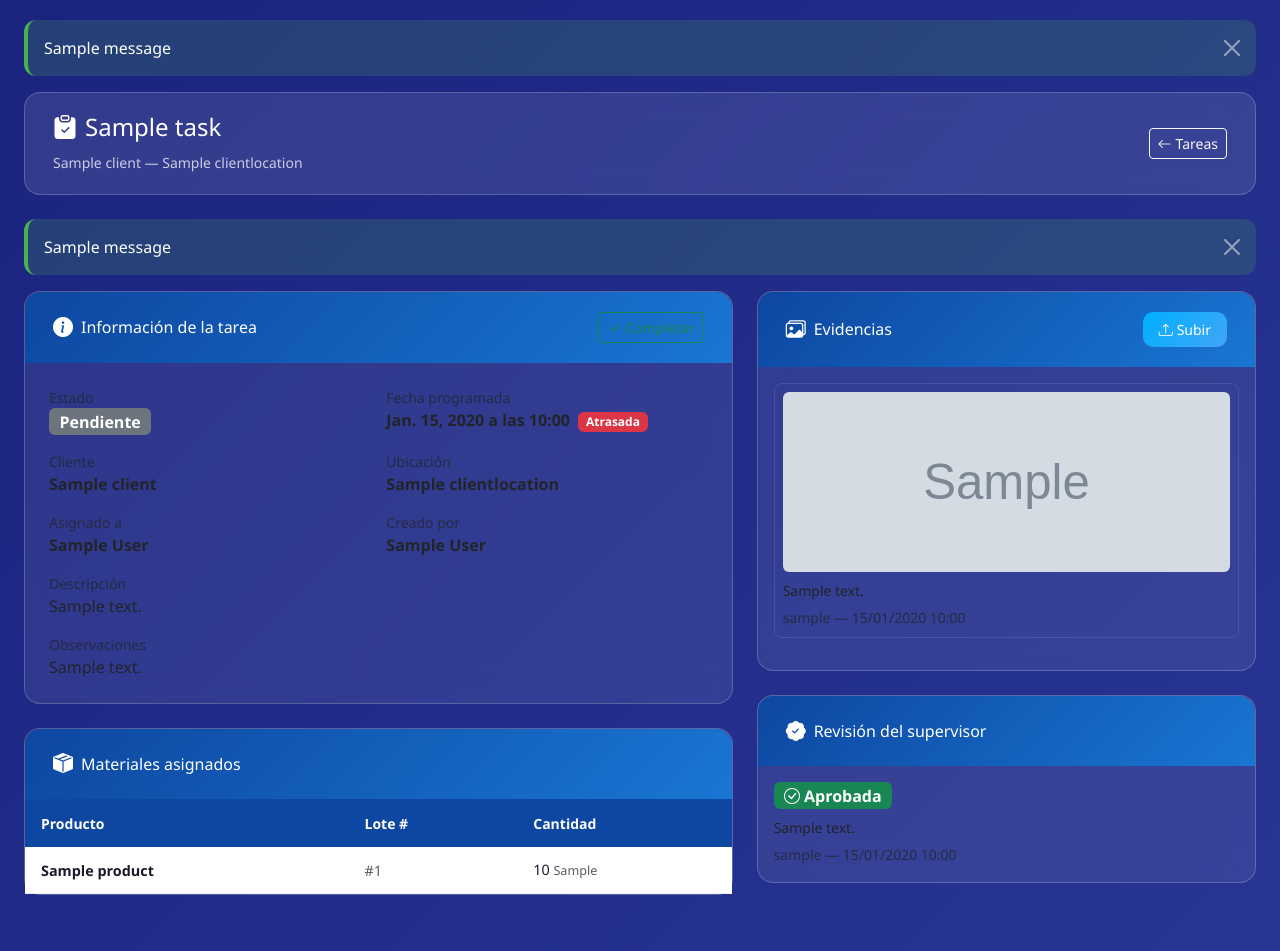
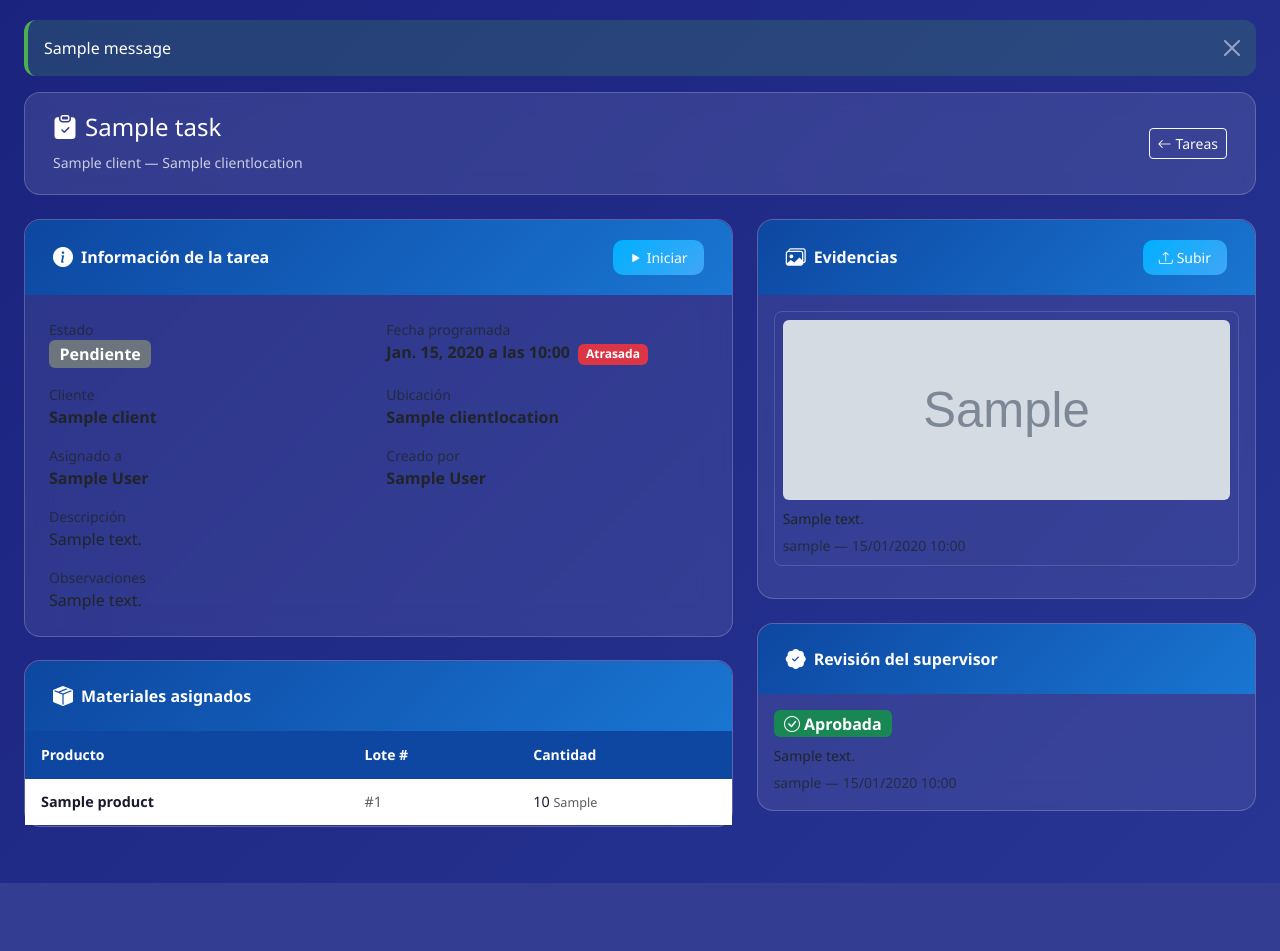
Before and after one commit to EstebanPastranaCarmona/SistemaLiempieza, a Django app: page /tareas/1/ in a window 1280 px wide. Shown: the part 60-1011 px from the top of the page. After the commit the page ends 943 px from the top, so only its background shows below. Run offline with Django 5.2, Linux system fonts and the light colour scheme; a user stored in the database is signed in; tables that the repository leaves empty hold one stand-in row (values such as "Sample post"); grey boxes marked "Sample" are stand-in pictures; one stand-in notice (Sample message) is shown; parts of the project's set-up code (start-up, migrations or seed data) failed here and were passed over; some libraries are stand-ins or nearby versions.

Commit message:
refactor(tasks): renombrar COMPLETED→PENDING_REVIEW, corregir flujo operario, fix doble mensaje, fix texto/botones, soporte video en evidencias

```diff
--- a/Project/app/tasks/templates/tasks/task_detail.html
+++ b/Project/app/tasks/templates/tasks/task_detail.html
@@ -12,39 +12,51 @@
     </a>
 </div>
 
-{% if messages %}
-    {% for msg in messages %}
-    <div class="alert alert-{{ msg.tags }} alert-dismissible fade show" role="alert">
-        {{ msg }}
-        <button type="button" class="btn-close" data-bs-dismiss="alert"></button>
-    </div>
-    {% endfor %}
-{% endif %}
-
 <div class="row g-4">
     <div class="col-md-7">
+
+        {# ── Información de la tarea ── #}
         <div class="card form-card mb-4">
             <div class="card-header d-flex align-items-center gap-2">
                 <i class="bi bi-info-circle-fill fs-5"></i>
-                <span class="fw-600">Información de la tarea</span>
+                <span class="fw-semibold">Información de la tarea</span>
                 <div class="ms-auto d-flex gap-2">
+                    {# Botón Iniciar: solo si PENDING y es el operario asignado o admin/supervisor #}
+                    {% if task.status == 'PENDING' %}
+                        {% if user == task.assigned_to or user.is_admin or user.is_supervisor %}
+                        <form method="POST" action="{% url 'tasks:task_start' task.pk %}" class="d-inline">
+                            {% csrf_token %}
+                            <button type="submit" class="btn btn-sm btn-lc">
+                                <i class="bi bi-play-fill me-1"></i>Iniciar
+                            </button>
+                        </form>
+                        {% endif %}
+                    {% endif %}
+
+                    {# Botón Editar: solo admin/supervisor y tarea activa #}
                     {% if task.status == 'PENDING' or task.status == 'IN_PROGRESS' %}
                         {% if user.is_admin or user.is_supervisor %}
                         <a href="{% url 'tasks:task_edit' task.pk %}" class="btn btn-sm btn-lc-primary">
                             <i class="bi bi-pencil-fill me-1"></i>Editar
                         </a>
                         {% endif %}
-                        <a href="{% url 'tasks:task_complete' task.pk %}" class="btn btn-sm btn-outline-success">
-                            <i class="bi bi-check-lg me-1"></i>Completar
+                    {% endif %}
+
+                    {# Botón Enviar a revisión: operario asignado o admin/supervisor, tarea en progreso #}
+                    {% if task.status == 'IN_PROGRESS' %}
+                        {% if user == task.assigned_to or user.is_admin or user.is_supervisor %}
+                        <a href="{% url 'tasks:task_complete' task.pk %}" class="btn btn-sm btn-lc-primary">
+                            <i class="bi bi-send-fill me-1"></i>Enviar a revisión
                         </a>
+                        {% endif %}
                     {% endif %}
-                    {% if task.status == 'COMPLETED' %}
-                        {% if not task.review %}
-                            {% if user.is_admin or user.is_supervisor %}
-                            <a href="{% url 'tasks:task_review' task.pk %}" class="btn btn-sm btn-outline-warning">
-                                <i class="bi bi-star-fill me-1"></i>Revisar
-                            </a>
-                            {% endif %}
+
+                    {# Botón Revisar: solo admin/supervisor y pendiente de revisión #}
+                    {% if task.status == 'PENDING_REVIEW' %}
+                        {% if user.is_admin or user.is_supervisor %}
+                        <a href="{% url 'tasks:task_review' task.pk %}" class="btn btn-sm btn-lc">
+                            <i class="bi bi-patch-check-fill me-1"></i>Revisar
+                        </a>
                         {% endif %}
                     {% endif %}
                 </div>
@@ -52,47 +64,47 @@
             <div class="card-body p-4">
                 <div class="row g-3">
                     <div class="col-6">
-                        <small class="text-muted d-block">Estado</small>
+                        <small class="opacity-75 d-block">Estado</small>
                         {% if task.status == 'PENDING' %}
                             <span class="badge bg-secondary fs-6">Pendiente</span>
                         {% elif task.status == 'IN_PROGRESS' %}
                             <span class="badge bg-warning text-dark fs-6">En progreso</span>
-                        {% elif task.status == 'COMPLETED' %}
-                            <span class="badge bg-info text-dark fs-6">Completada</span>
+                        {% elif task.status == 'PENDING_REVIEW' %}
+                            <span class="badge bg-info text-dark fs-6">Pendiente de revisión</span>
                         {% elif task.status == 'VALIDATED' %}
                             <span class="badge bg-success fs-6">Validada</span>
                         {% endif %}
                     </div>
                     <div class="col-6">
-                        <small class="text-muted d-block">Fecha programada</small>
+                        <small class="opacity-75 d-block">Fecha programada</small>
                         <strong>{{ task.scheduled_date }}{% if task.scheduled_time %} a las {{ task.scheduled_time|time:"H:i" }}{% endif %}</strong>
                         {% if task.is_overdue %}<span class="badge bg-danger ms-1">Atrasada</span>{% endif %}
                     </div>
                     <div class="col-6">
-                        <small class="text-muted d-block">Cliente</small>
+                        <small class="opacity-75 d-block">Cliente</small>
                         <strong>{{ task.client.name }}</strong>
                     </div>
                     <div class="col-6">
-                        <small class="text-muted d-block">Ubicación</small>
+                        <small class="opacity-75 d-block">Ubicación</small>
                         <strong>{{ task.location.name|default:"—" }}</strong>
                     </div>
                     <div class="col-6">
-                        <small class="text-muted d-block">Asignado a</small>
+                        <small class="opacity-75 d-block">Asignado a</small>
                         <strong>{{ task.assigned_to.get_full_name|default:task.assigned_to.username|default:"—" }}</strong>
                     </div>
                     <div class="col-6">
-                        <small class="text-muted d-block">Creado por</small>
+                        <small class="opacity-75 d-block">Creado por</small>
                         <strong>{{ task.created_by.get_full_name|default:task.created_by.username|default:"—" }}</strong>
                     </div>
                     {% if task.description %}
                     <div class="col-12">
-                        <small class="text-muted d-block">Descripción</small>
+                        <small class="opacity-75 d-block">Descripción</small>
                         <p class="mb-0">{{ task.description }}</p>
                     </div>
                     {% endif %}
                     {% if task.notes %}
                     <div class="col-12">
-                        <small class="text-muted d-block">Observaciones</small>
+                        <small class="opacity-75 d-block">Observaciones</small>
                         <p class="mb-0">{{ task.notes }}</p>
                     </div>
                     {% endif %}
@@ -100,10 +112,11 @@
             </div>
         </div>
 
+        {# ── Materiales asignados ── #}
         <div class="card form-card mb-4">
             <div class="card-header d-flex align-items-center gap-2">
                 <i class="bi bi-box-seam-fill fs-5"></i>
-                <span class="fw-600">Materiales asignados</span>
+                <span class="fw-semibold">Materiales asignados</span>
                 {% if user.is_admin or user.is_supervisor %}
                 <a href="{% url 'tasks:task_material_create' task.pk %}" class="btn-lc btn-sm ms-auto">
                     <i class="bi bi-plus-lg me-1"></i>Agregar
@@ -130,7 +143,8 @@
                             <td>
                                 <form method="POST" action="{% url 'tasks:task_material_delete' mat.pk %}" style="display:inline;">
                                     {% csrf_token %}
-                                    <button type="submit" class="btn btn-sm btn-outline-danger"
+                                    <button type="submit" class="btn btn-sm btn-lc-primary"
+                                            style="background:rgba(220,53,69,.15);border-color:rgba(220,53,69,.4);color:#dc3545 !important;"
                                             onclick="return confirm('¿Eliminar este material?')">
                                         <i class="bi bi-trash-fill"></i>
                                     </button>
@@ -140,7 +154,7 @@
                         </tr>
                         {% empty %}
                         <tr>
-                            <td colspan="4" class="text-center py-3" style="background:white; color:#888;">Sin materiales asignados.</td>
+                            <td colspan="4" class="text-center py-3" style="background:white;color:#888;">Sin materiales asignados.</td>
                         </tr>
                         {% endfor %}
                     </tbody>
@@ -150,10 +164,12 @@
     </div>
 
     <div class="col-md-5">
+
+        {# ── Evidencias ── #}
         <div class="card form-card mb-4">
             <div class="card-header d-flex align-items-center gap-2">
                 <i class="bi bi-images fs-5"></i>
-                <span class="fw-600">Evidencias</span>
+                <span class="fw-semibold">Evidencias</span>
                 {% if task.status != 'VALIDATED' %}
                 <a href="{% url 'tasks:evidence_create' task.pk %}" class="btn-lc btn-sm ms-auto">
                     <i class="bi bi-upload me-1"></i>Subir
@@ -162,24 +178,29 @@
             </div>
             <div class="card-body p-3">
                 {% for ev in task.evidences.all %}
-                <div class="mb-3 p-2" style="border:1px solid rgba(255,255,255,.1); border-radius:8px;">
-                    {% if ev.image %}
-                    <img src="{{ ev.image.url }}" alt="Evidencia" class="img-fluid rounded mb-2" style="max-height:180px; object-fit:cover; width:100%;">
+                <div class="mb-3 p-2" style="border:1px solid rgba(255,255,255,.15); border-radius:8px;">
+                    {% if ev.file %}
+                        {% if ev.is_video %}
+                        <video src="{{ ev.file.url }}" controls class="img-fluid rounded mb-2" style="max-height:180px;width:100%;"></video>
+                        {% else %}
+                        <img src="{{ ev.file.url }}" alt="Evidencia" class="img-fluid rounded mb-2" style="max-height:180px;object-fit:cover;width:100%;" loading="lazy">
+                        {% endif %}
                     {% endif %}
                     {% if ev.note %}<p class="mb-1 small">{{ ev.note }}</p>{% endif %}
-                    <small class="text-muted">{{ ev.uploaded_by.username }} — {{ ev.uploaded_at|date:"d/m/Y H:i" }}</small>
+                    <small class="opacity-75">{{ ev.uploaded_by.username }} — {{ ev.uploaded_at|date:"d/m/Y H:i" }}</small>
                 </div>
                 {% empty %}
-                <p class="text-center text-muted py-3"><i class="bi bi-images fs-3 d-block mb-1"></i>Sin evidencias.</p>
+                <p class="text-center opacity-75 py-3"><i class="bi bi-images fs-3 d-block mb-1"></i>Sin evidencias.</p>
                 {% endfor %}
             </div>
         </div>
 
+        {# ── Revisión del supervisor ── #}
         {% if task.review %}
         <div class="card form-card">
             <div class="card-header d-flex align-items-center gap-2">
                 <i class="bi bi-patch-check-fill fs-5"></i>
-                <span class="fw-600">Revisión del supervisor</span>
+                <span class="fw-semibold">Revisión del supervisor</span>
             </div>
             <div class="card-body p-3">
                 <div class="mb-2">
@@ -190,10 +211,11 @@
                     {% endif %}
                 </div>
                 {% if task.review.comment %}<p class="mb-1 small">{{ task.review.comment }}</p>{% endif %}
-                <small class="text-muted">{{ task.review.reviewed_by.username }} — {{ task.review.reviewed_at|date:"d/m/Y H:i" }}</small>
+                <small class="opacity-75">{{ task.review.reviewed_by.username }} — {{ task.review.reviewed_at|date:"d/m/Y H:i" }}</small>
             </div>
         </div>
         {% endif %}
+
     </div>
 </div>
 {% endblock %}
--- a/Project/app/tasks/urls.py
+++ b/Project/app/tasks/urls.py
@@ -4,22 +4,14 @@ from . import views
 app_name = 'tasks'
 
 urlpatterns = [
-    # Lista y detalle
-    path('',                                  views.task_list,             name='task_list'),
-    path('<int:pk>/',                         views.task_detail,           name='task_detail'),
-
-    # CRUD de tareas
-    path('nueva/',                            views.task_create,           name='task_create'),
-    path('<int:pk>/editar/',                  views.task_edit,             name='task_edit'),
-    path('<int:pk>/completar/',               views.task_complete,         name='task_complete'),
-
-    # Evidencias
-    path('<int:task_pk>/evidencia/nueva/',    views.evidence_create,       name='evidence_create'),
-
-    # Materiales
-    path('<int:task_pk>/material/nuevo/',     views.task_material_create,  name='task_material_create'),
-    path('material/<int:pk>/eliminar/',       views.task_material_delete,  name='task_material_delete'),
-
-    # Revisión supervisor
-    path('<int:task_pk>/revision/',           views.task_review,           name='task_review'),
+    path('',                                    views.task_list,             name='task_list'),
+    path('nueva/',                              views.task_create,           name='task_create'),
+    path('<int:pk>/',                           views.task_detail,           name='task_detail'),
+    path('<int:pk>/editar/',                    views.task_edit,             name='task_edit'),
+    path('<int:pk>/iniciar/',                   views.task_start,            name='task_start'),
+    path('<int:pk>/completar/',                 views.task_complete,         name='task_complete'),
+    path('<int:task_pk>/evidencia/',            views.evidence_create,       name='evidence_create'),
+    path('<int:task_pk>/material/',             views.task_material_create,  name='task_material_create'),
+    path('material/<int:pk>/eliminar/',         views.task_material_delete,  name='task_material_delete'),
+    path('<int:task_pk>/revision/',             views.task_review,           name='task_review'),
 ]
--- a/Project/app/tasks/views.py
+++ b/Project/app/tasks/views.py
@@ -28,7 +28,6 @@ def task_list(request):
     user   = request.user
     status = request.GET.get('status', '')
 
-    # Operarios solo ven sus propias tareas
     if user.is_operario:
         tasks = Task.objects.filter(assigned_to=user).select_related('client', 'location', 'assigned_to')
     else:
@@ -41,9 +40,9 @@ def task_list(request):
     today = timezone.now().date()
 
     return render(request, 'tasks/task_list.html', {
-        'tasks':  tasks,
-        'today':  today,
-        'status': status,
+        'tasks':          tasks,
+        'today':          today,
+        'status':         status,
         'status_choices': Task.STATUS_CHOICES,
     })
 
@@ -53,7 +52,6 @@ def task_list(request):
 @login_required
 def task_detail(request, pk):
     task = get_object_or_404(Task, pk=pk)
-    # Operarios solo pueden ver sus propias tareas
     if request.user.is_operario and task.assigned_to != request.user:
         messages.error(request, 'No tenés acceso a esta tarea.')
         return redirect('tasks:task_list')
@@ -87,24 +85,45 @@ def task_edit(request, pk):
     return render(request, 'tasks/task_form.html', {'form': form, 'action': 'Editar', 'task': task})
 
 
-# ── Marcar como completada (operario) ────────────────────────
+# ── Iniciar tarea (operario) ─────────────────────────────────
+
+@login_required
+@require_POST
+def task_start(request, pk):
+    task = get_object_or_404(Task, pk=pk)
+    if request.user.is_operario and task.assigned_to != request.user:
+        messages.error(request, 'No podés iniciar esta tarea.')
+        return redirect('tasks:task_list')
+    if task.status != Task.PENDING:
+        messages.info(request, 'La tarea no está en estado Pendiente.')
+        return redirect('tasks:task_detail', pk=pk)
+    task.status = Task.IN_PROGRESS
+    task.save()
+    messages.success(request, 'Tarea iniciada. Ahora está En progreso.')
+    return redirect('tasks:task_detail', pk=pk)
+
+
+# ── Enviar a revisión (operario) ─────────────────────────────
 
 @login_required
 def task_complete(request, pk):
     task = get_object_or_404(Task, pk=pk)
-    # Solo el asignado o admin/supervisor puede completarla
     if request.user.is_operario and task.assigned_to != request.user:
         messages.error(request, 'No podés completar esta tarea.')
         return redirect('tasks:task_list')
-    if task.status == Task.VALIDATED:
-        messages.info(request, 'Esta tarea ya fue validada.')
+    if task.status not in (Task.PENDING, Task.IN_PROGRESS):
+        messages.info(request, 'Esta tarea no puede enviarse a revisión en su estado actual.')
+        return redirect('tasks:task_detail', pk=pk)
+    # Debe tener al menos una evidencia
+    if not task.evidences.exists():
+        messages.error(request, 'Debés subir al menos una evidencia antes de enviar la tarea a revisión.')
         return redirect('tasks:task_detail', pk=pk)
 
     form = TaskCompleteForm(request.POST or None, instance=task)
     if form.is_valid():
-        task.status = Task.COMPLETED
+        task.status = Task.PENDING_REVIEW
         form.save()
-        messages.success(request, 'Tarea marcada como completada.')
+        messages.success(request, 'Tarea enviada a revisión del supervisor.')
         return redirect('tasks:task_detail', pk=pk)
     return render(request, 'tasks/task_complete.html', {'form': form, 'task': task})
 
@@ -124,10 +143,6 @@ def evidence_create(request, task_pk):
         evidence.task        = task
         evidence.uploaded_by = request.user
         evidence.save()
-        # Cambiar estado a IN_PROGRESS si estaba PENDING
-        if task.status == Task.PENDING:
-            task.status = Task.IN_PROGRESS
-            task.save()
         messages.success(request, 'Evidencia subida correctamente.')
         return redirect('tasks:task_detail', pk=task_pk)
     return render(request, 'tasks/evidence_form.html', {'form': form, 'task': task})
@@ -143,11 +158,9 @@ def task_material_create(request, task_pk):
     if form.is_valid():
         material      = form.save(commit=False)
         material.task = task
-        # Verificar stock suficiente
         if material.lot.quantity < material.quantity:
             messages.error(request, f'Stock insuficiente en el lote seleccionado (disponible: {material.lot.quantity}).')
         else:
-            # Descontar del lote y registrar movimiento
             from app.inventory.models import Movement
             material.lot.quantity -= material.quantity
             material.lot.save()
@@ -181,12 +194,12 @@ def task_material_delete(request, pk):
 @supervisor_or_admin_required
 def task_review(request, task_pk):
     task = get_object_or_404(Task, pk=task_pk)
-    if task.status != Task.COMPLETED:
-        messages.error(request, 'Solo se pueden revisar tareas con estado Completada.')
+    if task.status != Task.PENDING_REVIEW:
+        messages.error(request, 'Solo se pueden revisar tareas con estado Pendiente de revisión.')
         return redirect('tasks:task_detail', pk=task_pk)
     if hasattr(task, 'review'):
-        messages.info(request, 'Esta tarea ya fue revisada.')
-        return redirect('tasks:task_detail', pk=task_pk)
+        # Eliminar revisión anterior para permitir re-revisión tras rechazo
+        task.review.delete()
 
     form = TaskReviewForm(request.POST or None)
     if form.is_valid():
```
Also changed, not shown: Project/app/tasks/forms.py (+10 -7 lines), Project/app/tasks/models.py (+19 -13 lines), Project/app/tasks/templates/tasks/evidence_form.html (+6 -7 lines), Project/app/tasks/templates/tasks/task_complete.html (+7 -9 lines), Project/app/tasks/templates/tasks/task_list.html (+8 -14 lines).
